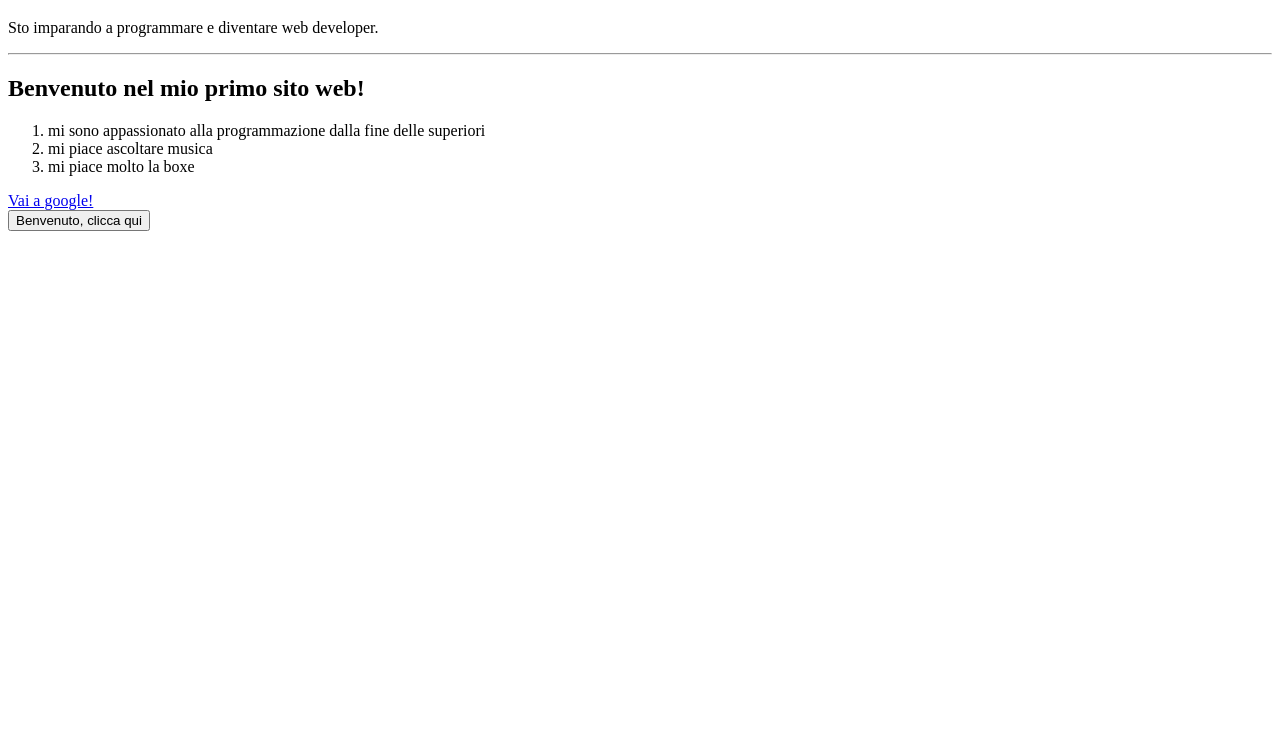
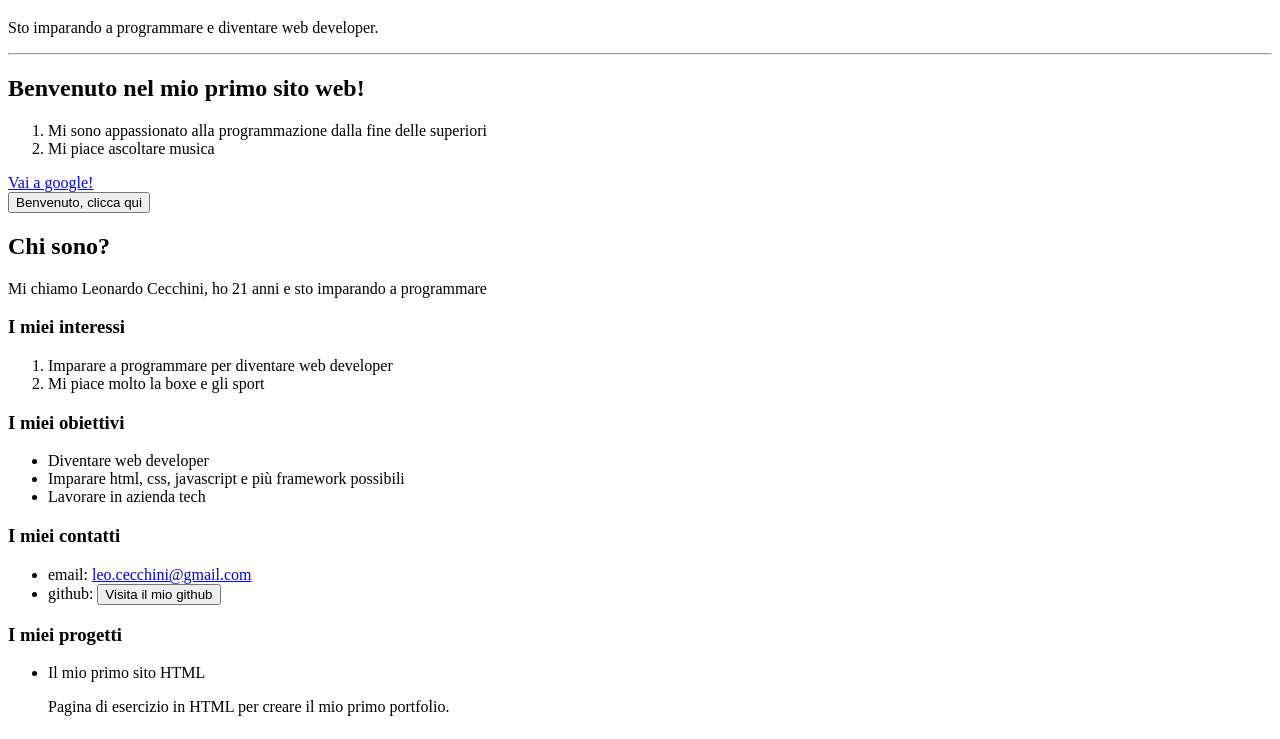
Before and after one commit to leonardocecchini-web/primo-2026, a plain HTML site: page index.html in a window 1280 px wide. Shown: the part 61-800 px from the top of the page. Drawn offline with Linux system fonts and the light colour scheme.

Commit message:
Aggiornato mini portfolio

```diff
--- a/index.html
+++ b/index.html
@@ -1,5 +1,5 @@
 <!DOCTYPE html>
-<html lang="en">
+<html lang="it">
 <head>
     <meta charset="UTF-8">
     <meta name="viewport" content="width=device-width, initial-scale=1.0">
@@ -7,18 +7,45 @@
 </head>
 <body>
     <div>
+
         <h1> Ciao, questo è il mio primo sito</h1>
-    <p>Sto imparando a programmare e diventare web developer. </p>
+    <p> Sto imparando a programmare e diventare web developer. </p>
     <hr>
     <h2> Benvenuto nel mio primo sito web!</h2>
     <ol>
-        <li> mi sono appassionato alla programmazione dalla fine delle superiori</li>
-        <li> mi piace ascoltare musica</li>
-        <li> mi piace molto la boxe</li>
+        <li> Mi sono appassionato alla programmazione dalla fine delle superiori</li>
+        <li> Mi piace ascoltare musica</li>
     </ol>
-    <a href="http://www.google.com"> Vai a google!</a>
+    <a href="https://www.google.com"> Vai a google!</a>
     <br>
     <button> Benvenuto, clicca qui</button>
+
+    <h2> Chi sono?</h2>
+    <p> Mi chiamo Leonardo Cecchini, ho 21 anni e sto imparando a programmare</p>
+    <h3> I miei interessi</h3>
+    <ol>
+        <li> Imparare a programmare per diventare web developer </li>
+        <li> Mi piace molto la boxe e gli sport</li>
+    </ol>
+    <h3> I miei obiettivi</h3>
+    <ul>
+        <li> Diventare web developer</li>
+        <li> Imparare html, css, javascript e più framework possibili</li>
+        <li> Lavorare in azienda tech</li>
+         </ul>
+        <h3> I miei contatti</h3>
+        <ul>
+            <li> email: <a href="mailto:leo.cecchini@gmail.com"> leo.cecchini@gmail.com</a></li>
+            <li> github: <a href="https://github.com/leonardocecchini-web"> <button> Visita il mio github</button> </a>
+            </li>
+       </ul>
+
+       <h3> I miei progetti</h3>
+       <ul>
+       <li> Il mio primo sito HTML
+        <p> Pagina di esercizio in HTML per creare il mio primo portfolio.</p>
+       </li>
+       </ul>
  </div>
 
 </body>
```
